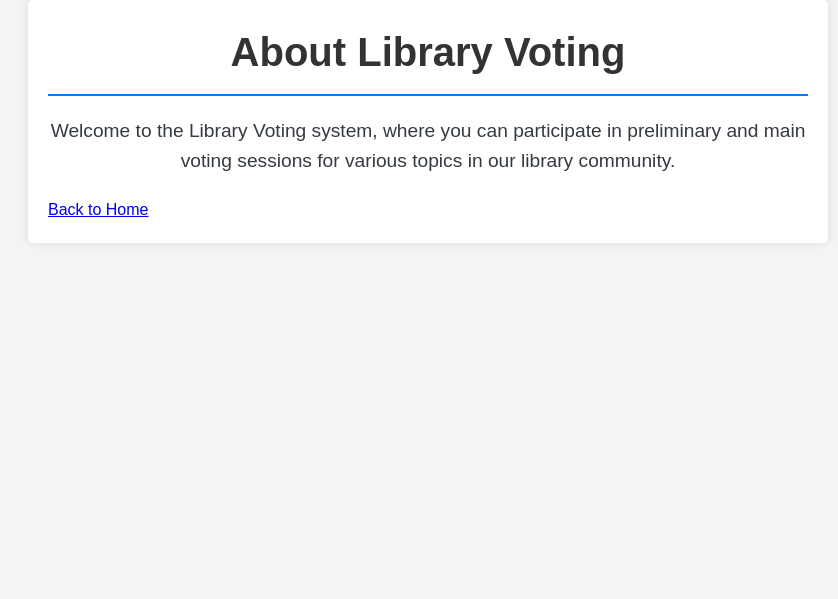
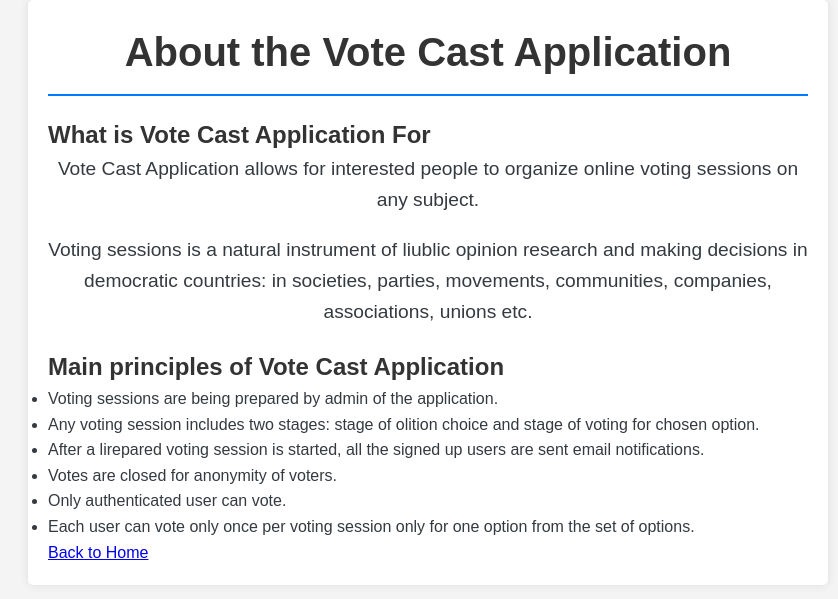
Before and after one commit to Wolodmr/iovote, a Django app: page /about/ in a window 1280 px wide. Shown: the part 56-655 px from the top of the page, without its empty margins (212-1050 px from the left). Run offline with Django 5.2, Linux system fonts and the light colour scheme.

Commit message:
Save working version before refactoring

```diff
--- a/main/templates/main/about.html
+++ b/main/templates/main/about.html
@@ -20,8 +20,22 @@
         </ul>
     </nav>
     <div class="container">
-        <h1>About Library Voting</h1>
-        <p>Welcome to the Library Voting system, where you can participate in preliminary and main voting sessions for various topics in our library community.</p>
+        <h1>About the Vote Cast Application</h1>
+        <h2>What is Vote Cast Application For</h2>
+            <p>Vote Cast Application allows for interested people to organize online voting sessions on any subject. </p>
+            <p>Voting sessions is a natural instrument of liublic opinion research and making decisions in democratic countries: in societies, parties, movements, communities, companies, associations, unions etc.</p>
+            <h2>Main principles of Vote Cast Application</h2>
+        <ul>
+            <li>Voting sessions are being prepared by admin of the application.</li>
+            <li>Any voting session includes two stages: stage of olition choice and stage of voting for chosen option.</li>
+            <li>After a lirepared voting session is started, all the signed up users are sent email notifications.</li>
+            <li>Votes are closed for anonymity of voters.</li>
+            <li>Only authenticated user can vote. </li>
+            <li>Each user can vote only once per voting session only for one option from the set of options.</li>
+        </ul>
+
+
+
         <a href="{% url 'home' %}">Back to Home</a>
     </div>
 </body>
--- a/main/templates/main/home.html
+++ b/main/templates/main/home.html
@@ -18,13 +18,15 @@
                 <li><a href="{% url 'about' %}"><i class="fas fa-info-circle"></i> About</a></li>
                 <li><a href="{% url 'contacts' %}"><i class="fas fa-address-book"></i> Contacts</a></li>
                 <li><a href="{% url 'users:user_list' %}"><i class="fas fa-users"></i> User List</a></li>
+                <li><a href="{% url 'voting_sessions:session_list' %}"><i class="fas fa-vote-yea"></i> Voting Sessions</a></li>
             </ul>
         </aside>
 
     </nav>
     <div class="container">
-        <h1>Welcome to Library Voting</h1>
-        <p>Participate in voting sessions for various topics in our library community.</p>
+        <h1>Welcome to Vote Cast Application</h1>
+        <p>Participate in voting sessions for various topics in your community.</p>
+        <p>Vote Cast is a simple to use intuitive application. To know more about it, look here:<a href="{% url 'about' %}">About</a></p>
     </div>
 </body>
 </html>
--- a/users/urls.py
+++ b/users/urls.py
@@ -1,25 +1,24 @@
 #users/urls.py
 
 from django.urls import path
-from . import views
+from django.contrib.auth import views as auth_views
 from django.conf import settings
 from django.conf.urls.static import static
-from django.contrib.auth import views as auth_views
-from django.contrib.auth.views import LogoutView
-from django.contrib.auth import views as auth_views
-from .views import signup, CustomLogoutView
+from . import views
 
-
-
-app_name = 'users'  # This registers the 'users' namespace
+app_name = 'users'  # Registering the 'users' namespace
 
 urlpatterns = [
     path('list/', views.user_list, name='user_list'),
     path('profile/<int:user_id>/', views.profile, name='profile'),
+
+    # Authentication URLs using Django's built-in views
+    path('login/', auth_views.LoginView.as_view(template_name='registration/login.html'), name='login'),
+    path('logout/', auth_views.LogoutView.as_view(template_name='registration/logged_out.html'), name='logout'),
+    path('signup/', views.signup, name='signup'),
+
+    # Password reset URLs
     path('password_reset/', auth_views.PasswordResetView.as_view(), name='password_reset'),
     path('password_reset/done/', auth_views.PasswordResetDoneView.as_view(), name='password_reset_done'),
-    path('signup/', views.signup, name='signup'),
-    # path('logout/', LogoutView.as_view(template_name='registration/logged_out.html'), name='logout'),
-    path('accounts/logout/', auth_views.LogoutView.as_view(), name='logout'),
-    # path('accounts/logout/', CustomLogoutView.as_view(), name='logout'),
+
 ] + static(settings.STATIC_URL, document_root=settings.STATIC_ROOT)
--- a/vote_cast/settings.py
+++ b/vote_cast/settings.py
@@ -121,7 +121,7 @@ TEMPLATES = [
     },
 ]
 
-LOGIN_REDIRECT_URL = 'home'
+LOGIN_REDIRECT_URL = '/voting_sessions/'
 
 WSGI_APPLICATION = 'vote_cast.wsgi.application'
 ASGI_APPLICATION = 'vote_cast.asgi.application'
```
Also changed, not shown: users/views.py (+3 -10 lines), db.sqlite3.
